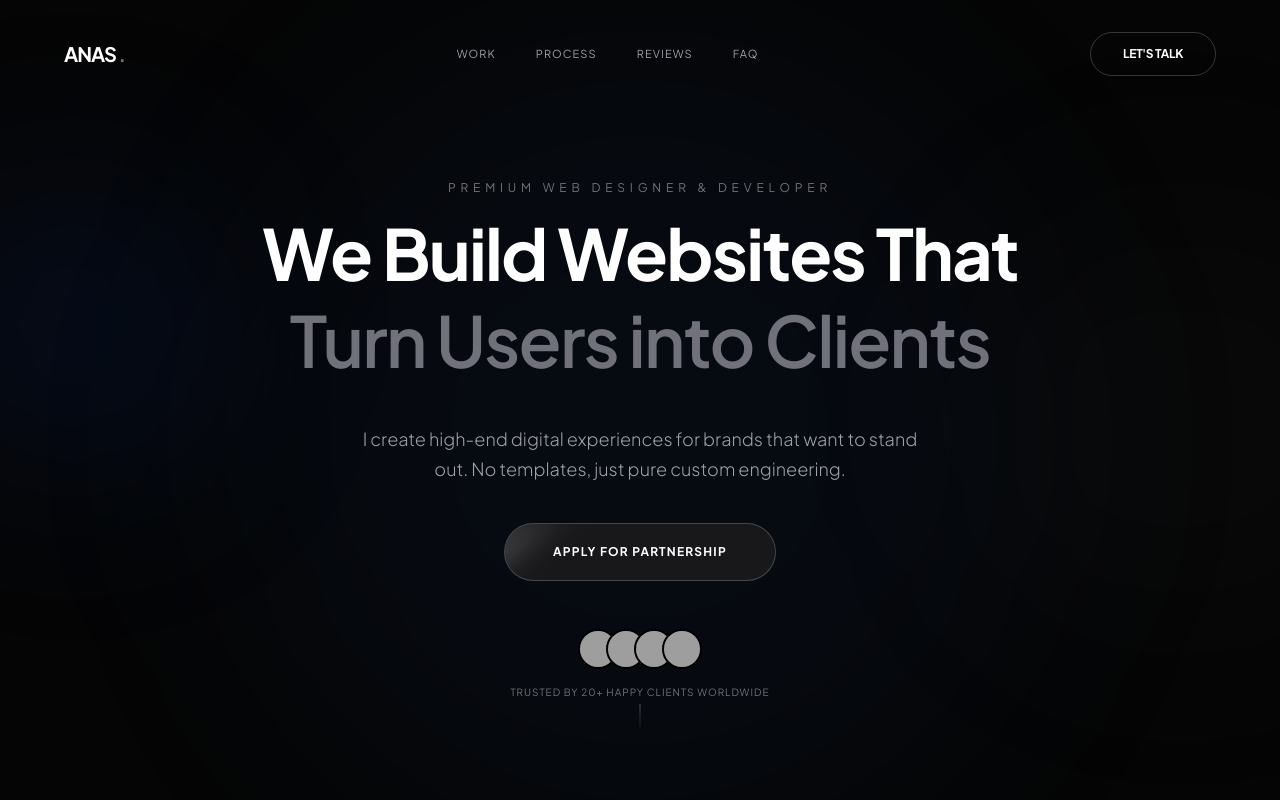
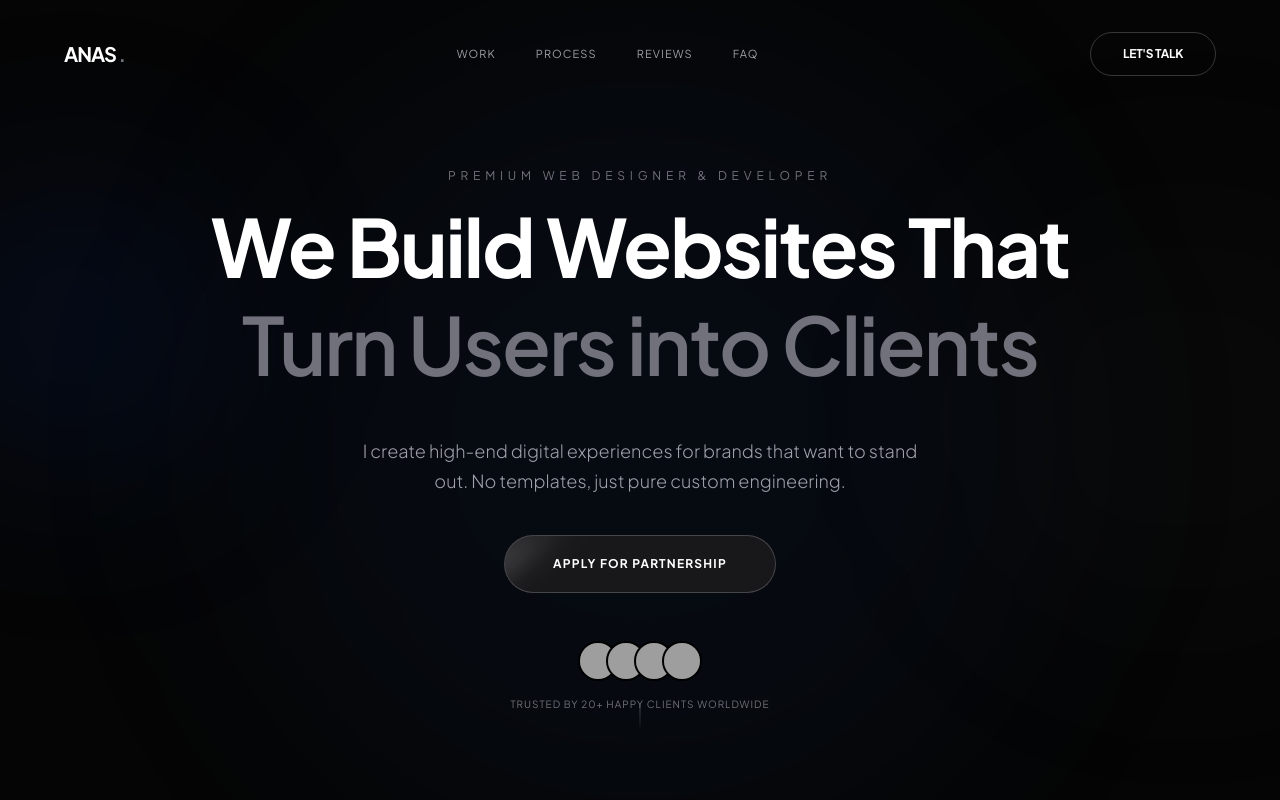
Before and after one commit to muhammedanasm/portfolio-anas, a Next.js app: page / in a window 1280 px wide. Shown: the top 800 px of the page. Built offline with nearby package versions, Linux system fonts and the light colour scheme; grey boxes are pictures that could not be loaded.

Commit message:
designchanges

```diff
--- a/components/home/Hero.tsx
+++ b/components/home/Hero.tsx
@@ -70,7 +70,7 @@ const Hero = () => {
           Premium Web Designer & Developer
         </p>
 
-        <h1 className="text-[12vw] md:text-[5.5vw] font-bold leading-[0.95] tracking-tight text-white mb-8">
+        <h1 className="text-[30px] md:text-[80px] font-bold leading-[0.95] tracking-tight text-white mb-8">
           We Build Websites That <br />
           <span className="text-zinc-500 font-semibold leading-normal">
             Turn Users into Clients
```
